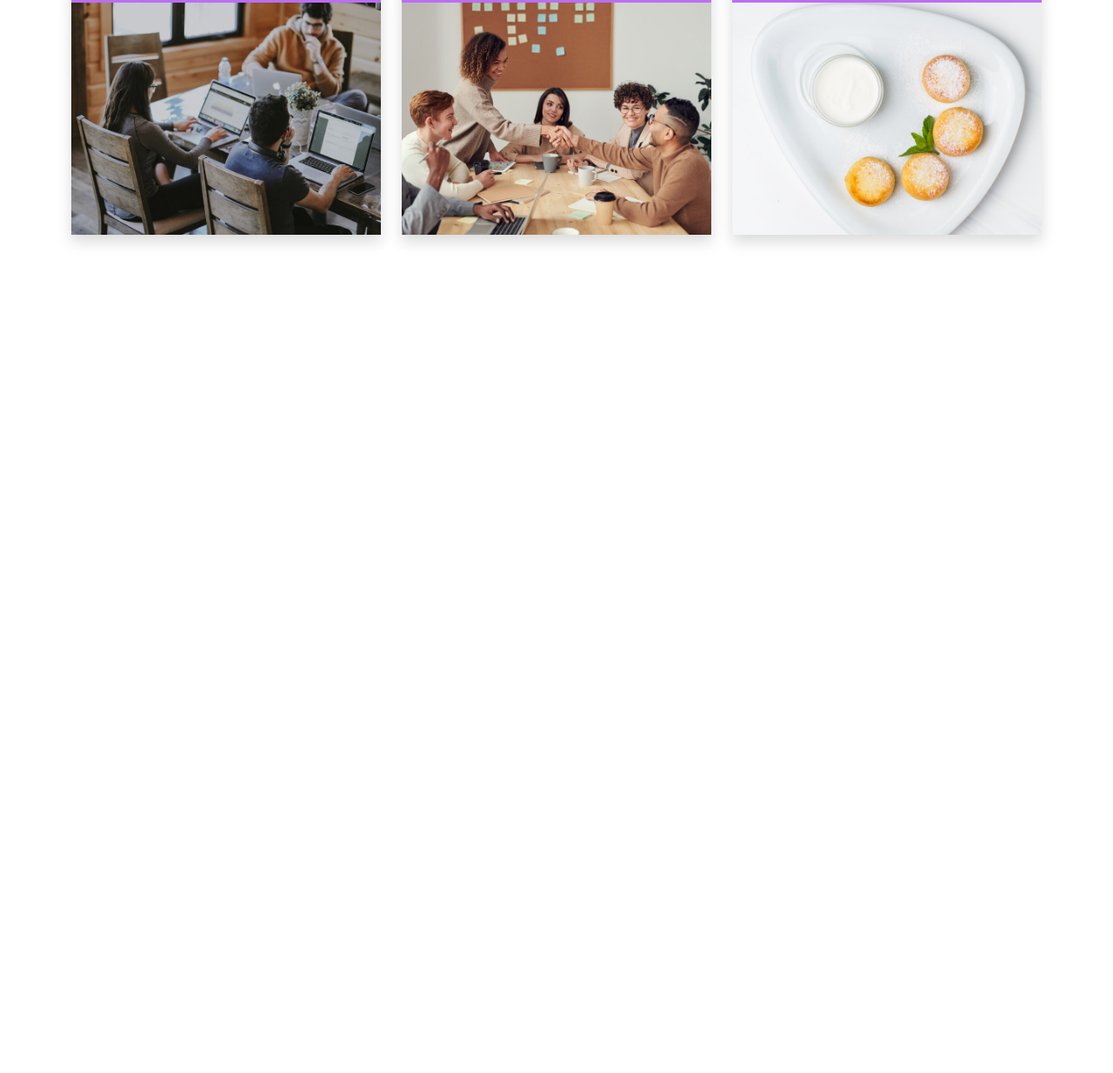
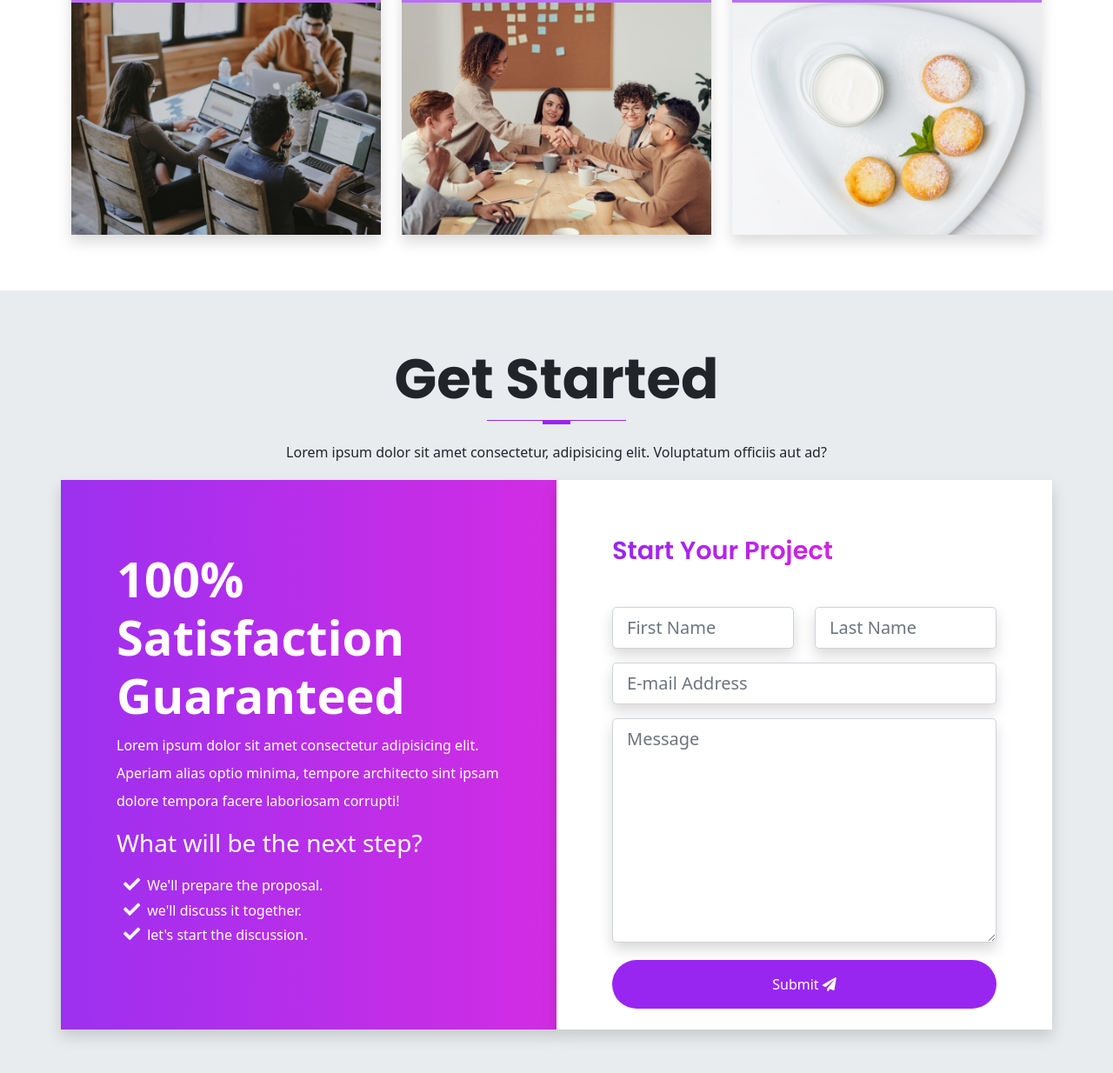
Before and after one commit to makisa99/bootstrap5-sass-practice, a website: page index.html in a window 1280 px wide. Shown: the part 5878-7112 px from the top of the page at 87% size. Before the commit the page ends 6212 px from the top, so only its background shows below. Drawn offline with Linux system fonts and the light colour scheme.

Commit message:
contact-finished

```diff
--- a/index.html
+++ b/index.html
@@ -630,6 +630,62 @@
         </div>
     </section>
 
+    <section id="contact" class="get-started">
+        <div class="container">
+            <div class="row text-center">
+                <h1 class="display-3 fw-bold text-capitalize">
+                    Get started
+                </h1>
+                <div class="heading-line"></div>
+                <p class="lh-lg">Lorem ipsum dolor sit amet consectetur, adipisicing elit. Voluptatum officiis aut ad?</p>
+            </div>
+
+            <!-- CTA content -->
+            <div class="row text-white">
+                <div class="col-12 col-lg-6 gradient shadow p-3">
+                  <div class="cta-info w-100">
+                    <h4 class="display-4 fw-bold">100% Satisfaction Guaranteed</h4>
+                    <p class="lh-lg">
+                      Lorem ipsum dolor sit amet consectetur adipisicing elit. Aperiam alias optio minima, tempore architecto sint ipsam dolore tempora facere laboriosam corrupti!
+                    </p>
+                    <h3 class="display-3--brief">What will be the next step?</h3>
+                    <ul class="cta-info__list">
+                      <li>We'll prepare the proposal.</li>
+                      <li>we'll discuss it together.</li>
+                      <li>let's start the discussion.</li>
+                    </ul>
+                  </div>
+                </div>
+                <div class="col-12 col-lg-6 bg-white shadow p-3">
+                  <div class="form w-100 pb-2">
+                    <h4 class="display-3--title mb-5">start your project</h4>
+                    <form action="#" class="row">
+                      <div class="col-lg-6 col-md mb-3">
+                        <input type="text" placeholder="First Name" id="inputFirstName" class="shadow form-control form-control-lg">
+                      </div>
+                      <div class="col-lg-6 col-md mb-3">
+                        <input type="text" placeholder="Last Name" id="inputLastName" class="shadow form-control form-control-lg">
+                      </div>
+                      <div class="col-lg-12 mb-3">
+                        <input type="email" placeholder="E-mail Address" id="inputEmail" class="shadow form-control form-control-lg">
+                      </div>
+                      <div class="col-lg-12 mb-3">
+                        <textarea name="message" placeholder="Message" id="message" rows="8" class="shadow form-control form-control-lg"></textarea>
+                      </div>
+                      <div class="text-center d-grid mt-1">
+                        <button type="button" class="btn btn-primary rounded-pill pt-3 pb-3">
+                          Submit
+                          <i class="fas fa-paper-plane"></i>
+                        </button>
+                      </div>
+                    </form>
+                  </div>
+                </div>
+              </div>
+
+        </div>
+    </section>
+
 
     <script src="assets/vendors/js/glightbox.min.js"></script>
     <script type="text/javascript">
--- a/scss/components/_typography.scss
+++ b/scss/components/_typography.scss
@@ -65,6 +65,19 @@
 }
 
 .border-right {
+  border-right: 0;
+
+  @include media-breakpoint-up(sm) {
     border-right: 0.1rem solid $gray-300;
     height: 100%;
   }
+}
+
+// Gradient BG
+.gradient {
+  background: linear-gradient(
+    to right,
+    rgb($primary, 0.95),
+    rgb($secondary, 0.95)
+  );
+}
--- a/scss/sections/_get-started.scss
+++ b/scss/sections/_get-started.scss
@@ -0,0 +1,45 @@
+@use '../custom' as *;
+@use '../components/mixins' as *;
+
+.get-started {
+  padding: 4rem 0;
+  background-color: $gray-200;
+}
+
+.cta-info {
+  padding: 3rem;
+  margin: 1rem 0;
+
+  &__list {
+    position: relative;
+    list-style-type: none;
+    display: block;
+    padding-top: 0.5rem;
+    padding-left: 0.5rem;
+    margin-bottom: 0.7rem;
+
+    li::before {
+      font-family: "Font Awesome 5 Free";
+      content: "\f00c";
+      font-weight: 600;
+      margin-right: 0.5rem;
+      font-size: 1.2rem;
+    }
+  }
+}
+
+.form {
+  padding: 3rem;
+
+  button {
+    border: none;
+    color: $white;
+    text-transform: capitalize;
+
+    a {
+      color: $white;
+      text-decoration: none;
+      text-transform: capitalize;
+    }
+  }
+}
```
Also changed, not shown: assets/css/style.css, 1 other file. Lines whose indentation alone changed are shown as unchanged.
